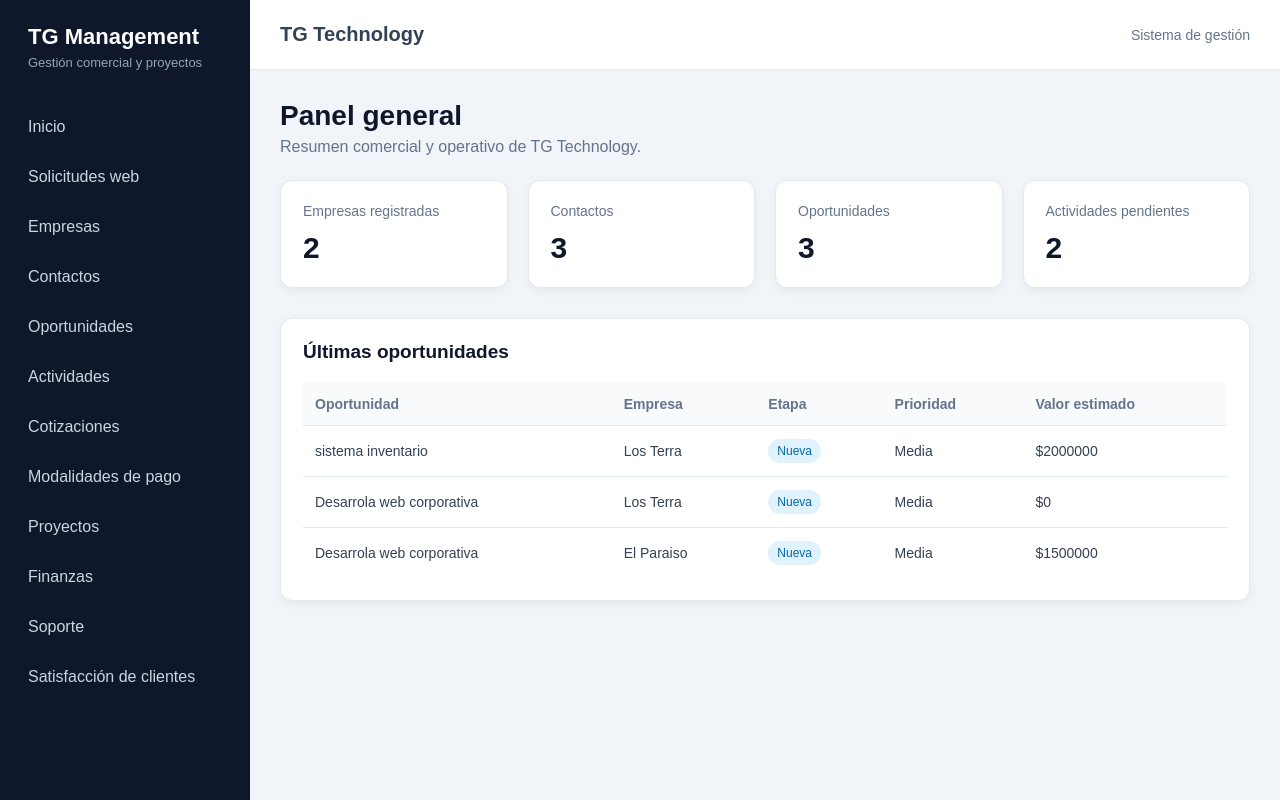
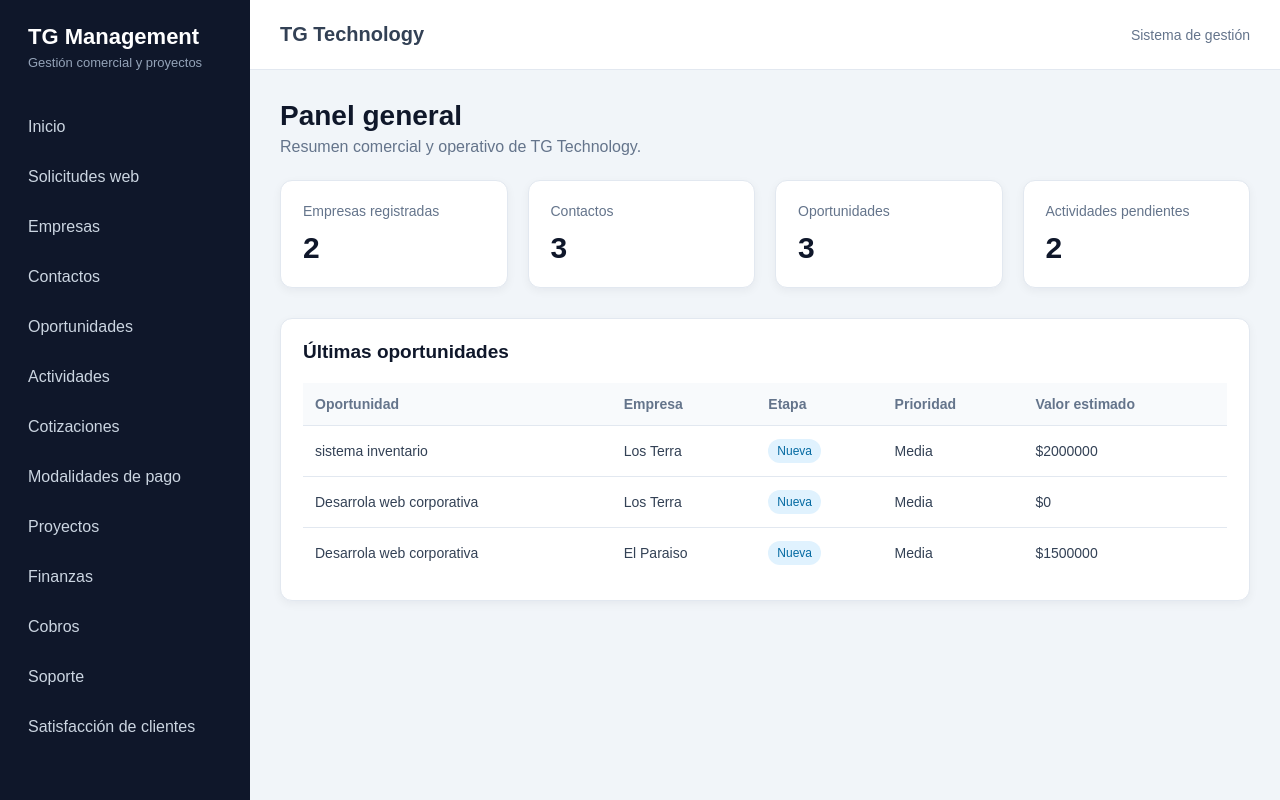
Before and after one commit to Guvtam/tg-management, a Django app: page / in a window 1280 px wide. Run offline with Django 5.2, Linux system fonts and the light colour scheme; a user stored in the database is signed in; data comes from the database, SQL or seed files in the repository.

Commit message:
Link internal collections dashboard in finance navigation

```diff
--- a/core/templates/core/base.html
+++ b/core/templates/core/base.html
@@ -96,6 +96,9 @@
                             Finanzas
                         </a>
                     </li>
+                    {% if request.user.is_staff %}
+                    <li><a href="{% url 'finanzas:bandeja_cobros' %}">Cobros</a></li>
+                    {% endif %}
 
                     <li>
                         <a href="{% url 'soporte:ticket_lista' %}">
```
